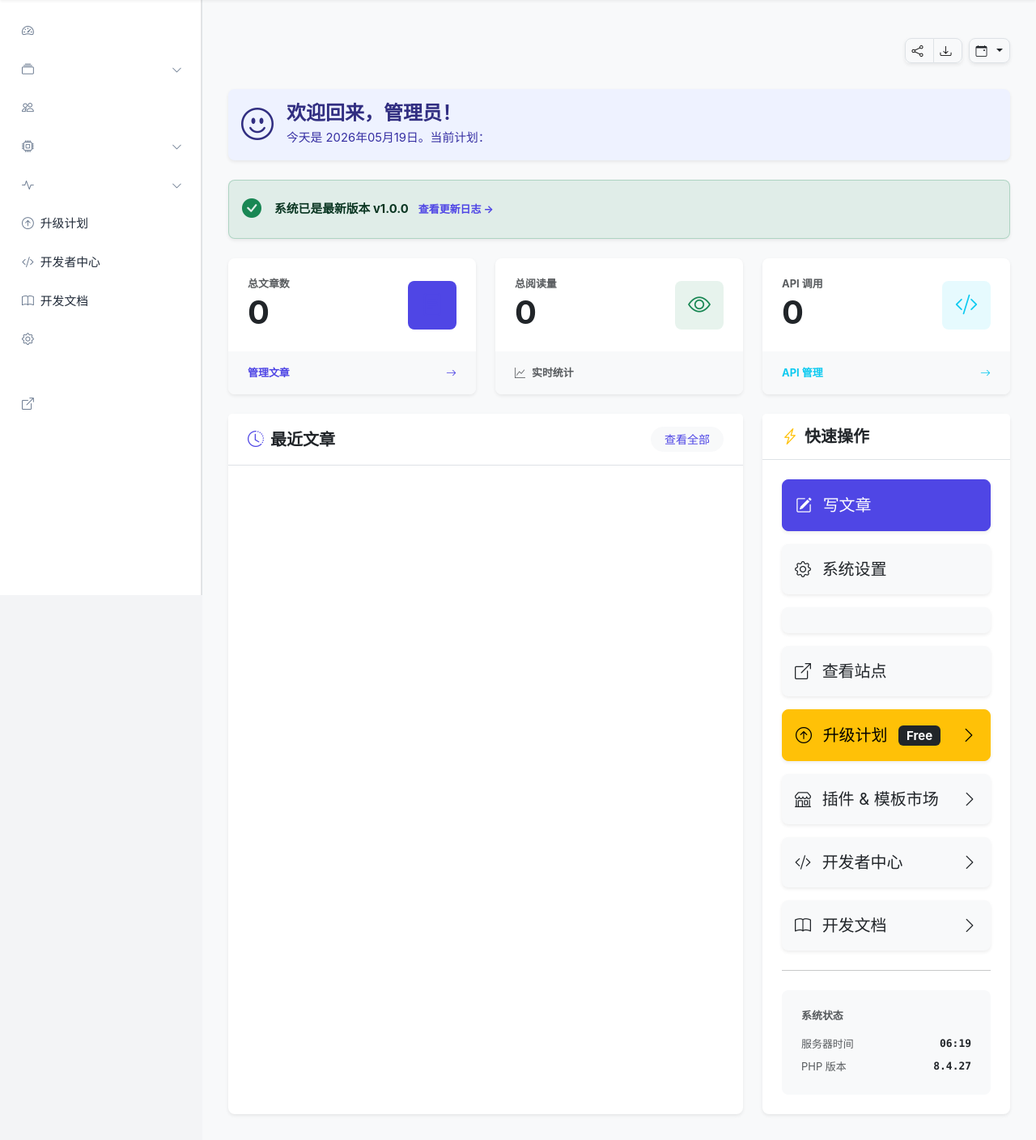
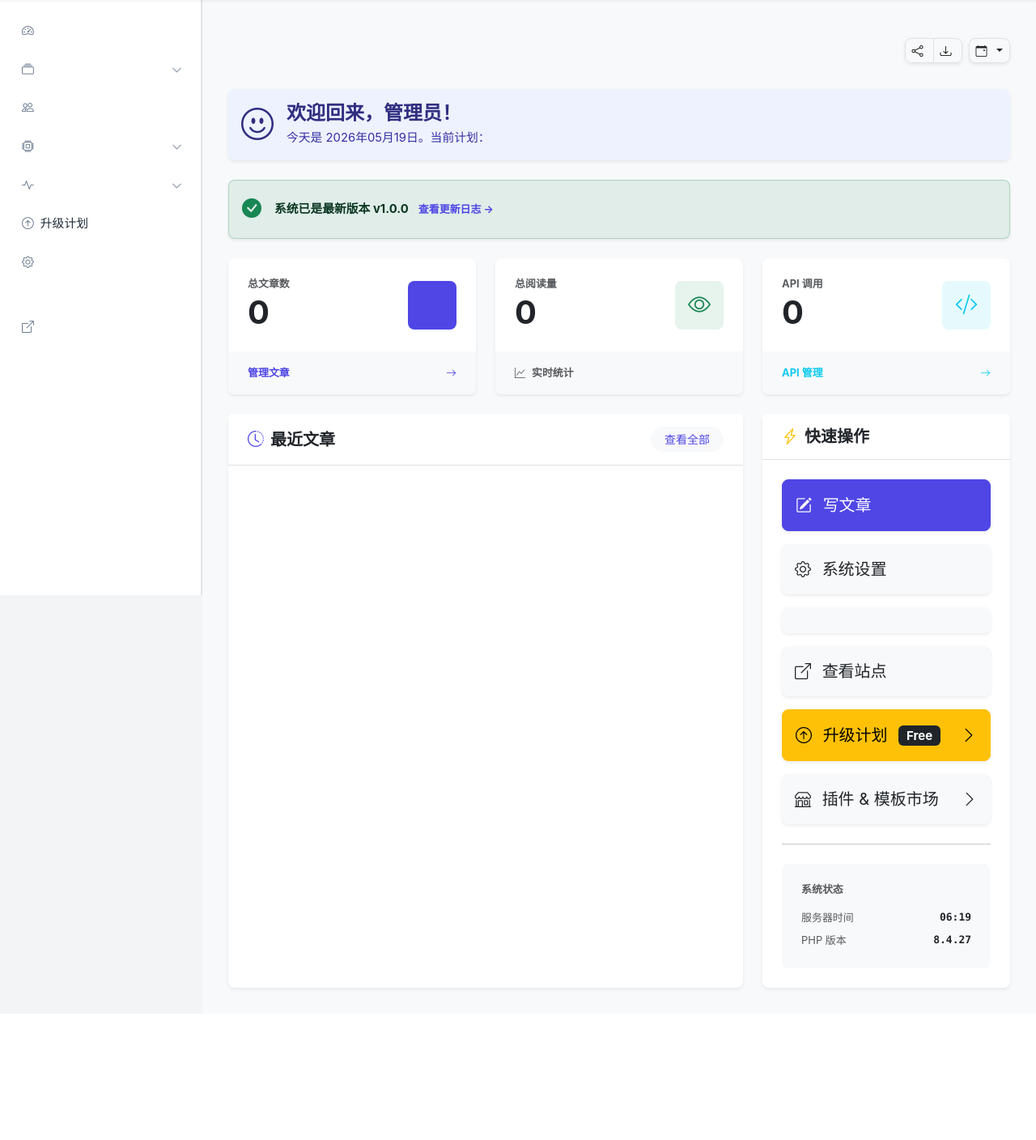
Before and after one commit to xAIcms/xaicms, a PHP site: template templates/admin/dashboard.php in a window 1280 px wide. Shown: the part 65-1473 px from the top of the page at 81% size. After the commit the page ends 1288 px from the top, so only its background shows below. Run offline with PHP 8.4, Linux system fonts and the light colour scheme; the template is opened without the code that fills it, so the values that code supplies are empty; some libraries are stand-ins or nearby versions.

Commit message:
Hide developer center and docs from UI for now

```diff
--- a/templates/admin/dashboard.php
+++ b/templates/admin/dashboard.php
@@ -180,15 +180,6 @@
                         <span><i class="bi bi-shop me-2"></i> 插件 & 模板市场</span>
                         <i class="bi bi-chevron-right"></i>
                     </a>
-                    <a href="/admin/developer" class="btn btn-light btn-lg text-start text-dark border-0 shadow-sm bg-gray-100 p-3 rounded-3 d-flex align-items-center justify-content-between">
-                        <span><i class="bi bi-code-slash me-2"></i> 开发者中心</span>
-                        <i class="bi bi-chevron-right"></i>
-                    </a>
-                    <a href="/admin/docs" class="btn btn-light btn-lg text-start text-dark border-0 shadow-sm bg-gray-100 p-3 rounded-3 d-flex align-items-center justify-content-between">
-                        <span><i class="bi bi-book me-2"></i> 开发文档</span>
-                        <i class="bi bi-chevron-right"></i>
-                    </a>
-                    </a>
                 </div>
 
                 <hr class="my-4 opacity-10">
--- a/templates/layout.php
+++ b/templates/layout.php
@@ -166,16 +166,6 @@
                             <i class="bi bi-arrow-up-circle me-2"></i>升级计划
                         </a>
                     </li>
-                    <li class="nav-item">
-                        <a class="nav-link <?php echo (strpos($uri, '/admin/developer') !== false) ? 'active' : ''; ?>" href="/admin/developer">
-                            <i class="bi bi-code-slash me-2"></i>开发者中心
-                        </a>
-                    </li>
-                    <li class="nav-item">
-                        <a class="nav-link <?php echo (strpos($uri, '/admin/docs') !== false) ? 'active' : ''; ?>" href="/admin/docs">
-                            <i class="bi bi-book me-2"></i>开发文档
-                        </a>
-                    </li>
 
                     <!-- Settings -->
                     <li class="nav-item">
```
